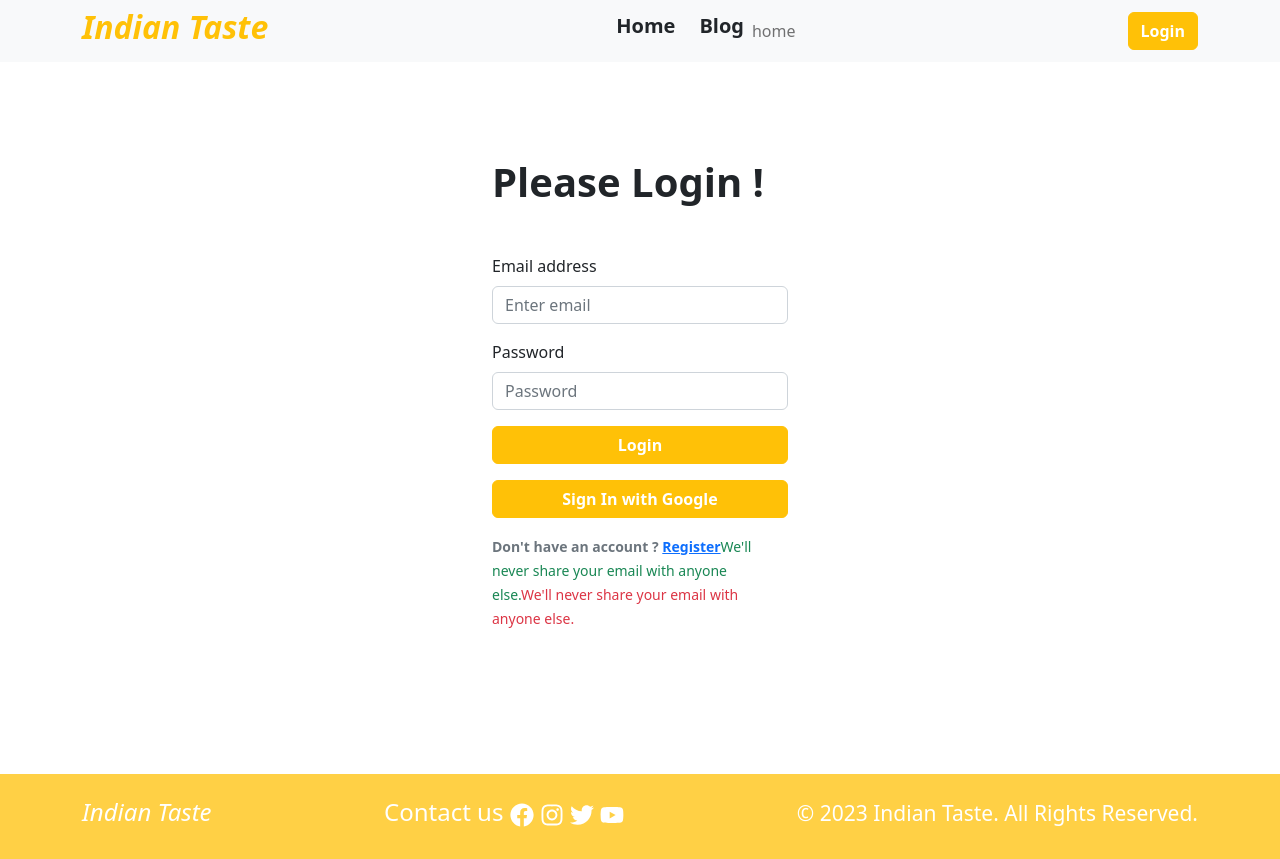
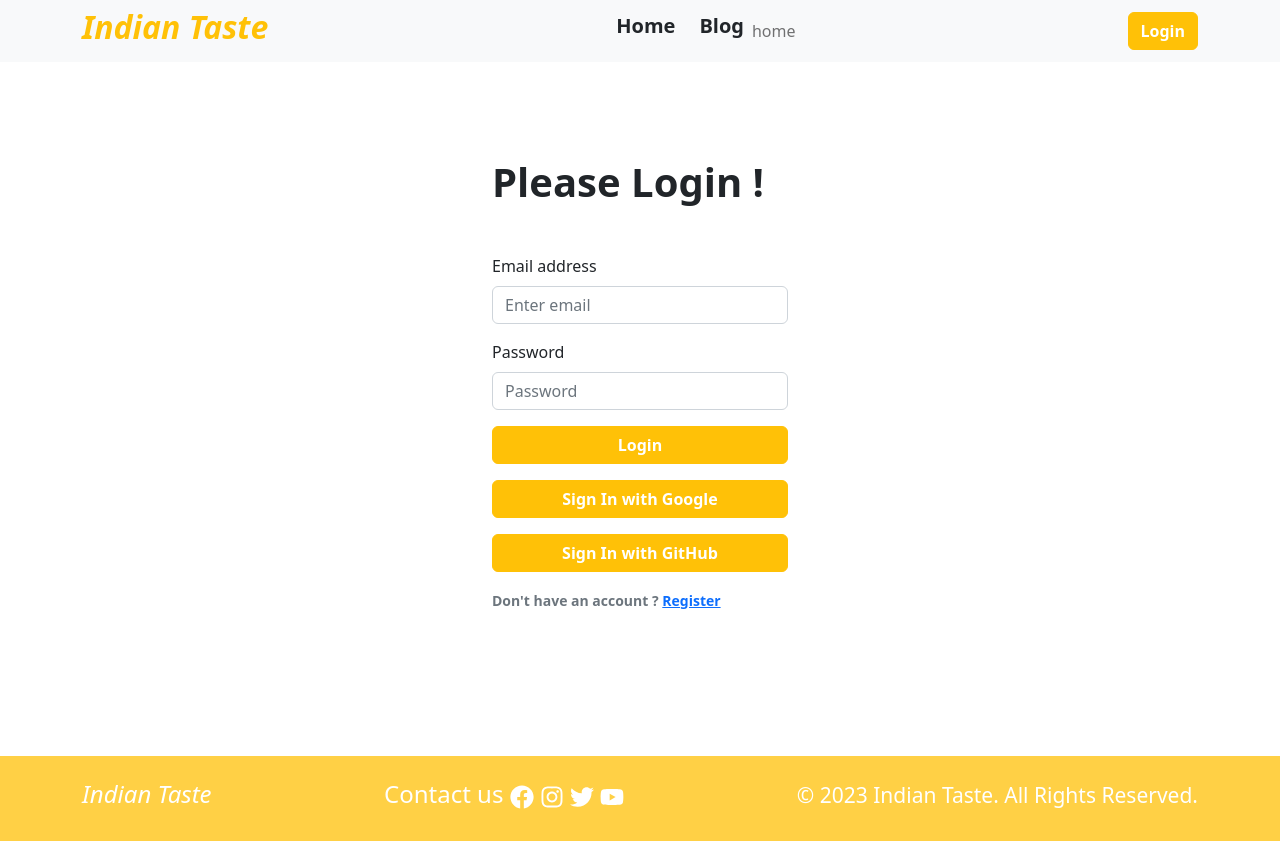
Before and after one commit to Towhid-Raiyan/Indian-Taste, a React (Vite) app: page /login in a window 1280 px wide. Built offline with nearby package versions, Linux system fonts and the light colour scheme; no server answers.

Commit message:
sign in with github added

```diff
--- /dev/null
+++ b/src/pages/Blogs/Blogs.jsx
@@ -0,0 +1,12 @@
+import React, { Component } from 'react';
+
+const Blogs = () => {
+    return (
+        <div>
+            <h2>This is blog page</h2>
+
+        </div>
+    );
+};
+
+export default Blogs;
--- a/src/pages/login/Login/Login.jsx
+++ b/src/pages/login/Login/Login.jsx
@@ -2,7 +2,7 @@ import React, { useContext } from 'react';
 import { Button, Container, Form } from 'react-bootstrap';
 import { Link , useLocation, useNavigate} from 'react-router-dom';
 import { AuthContext } from '../../../Providers/AuthProvider';
-import { getAuth, GoogleAuthProvider, signInWithPopup } from "firebase/auth";
+import { getAuth, GithubAuthProvider, GoogleAuthProvider, signInWithPopup } from "firebase/auth";
 import app from '../../../firebase/firebase.config';
 
 const Login = () => {
@@ -14,12 +14,26 @@ const Login = () => {
     const from = location.state?.from?.pathname || '/';
     const auth = getAuth(app);
     const provider = new GoogleAuthProvider();
+    const githubProvider = new GithubAuthProvider();
+
+    const handleGitHubSignIn =() =>{
+        signInWithPopup(auth,githubProvider)
+        .then(result=>{
+            const user = result.user;
+            console.log(user);
+            navigate(from, { replace: true })
+        })
+        .catch(error =>{
+            console.log(error);
+        })
+    }
 
     const handleGoogleSignIn = () =>{
         signInWithPopup(auth,provider)
         .then(result=>{
             const user = result.user;
             console.log(user);
+            navigate(from, { replace: true })
         })
         .catch(error =>{
             console.log(error);
@@ -62,14 +76,17 @@ const Login = () => {
                 <br />
                 <Button onClick={handleGoogleSignIn} variant="warning w-100 text-white fw-bold my-3">Sign In with Google</Button>
                 <br />
+
+                <Button onClick={handleGitHubSignIn} variant="warning w-100 text-white fw-bold mb-3">Sign In with GitHub</Button>
+                <br />
                 <Form.Text className="text-secondary fw-bold">
                     Don't have an account ? <Link to='/register'>Register</Link>
                 </Form.Text>
                 <Form.Text className="text-success">
-                    We'll never share your email with anyone else.
+
                 </Form.Text>
                 <Form.Text className="text-danger">
-                    We'll never share your email with anyone else.
+
                 </Form.Text>
             </Form>
         </Container>
--- a/src/routes/Routes.jsx
+++ b/src/routes/Routes.jsx
@@ -1,6 +1,7 @@
 import { createBrowserRouter } from "react-router-dom";
 import Main from "../layouts/Main";
 import RecipeLayout from "../layouts/RecipeLayout";
+import Blogs from "../pages/Blogs/Blogs";
 import ChefDetails from "../pages/ChefDetails/ChefDetails";
 import Home from "../pages/Home/Home/Home";
 import Login from "../pages/login/Login/Login";
@@ -23,6 +24,10 @@ const router = createBrowserRouter([
             {
                 path:'register',
                 element: <Registration></Registration>
+            },
+            {
+                path: 'blog',
+                element: <Blogs></Blogs>
             }
         ]
     },
```
